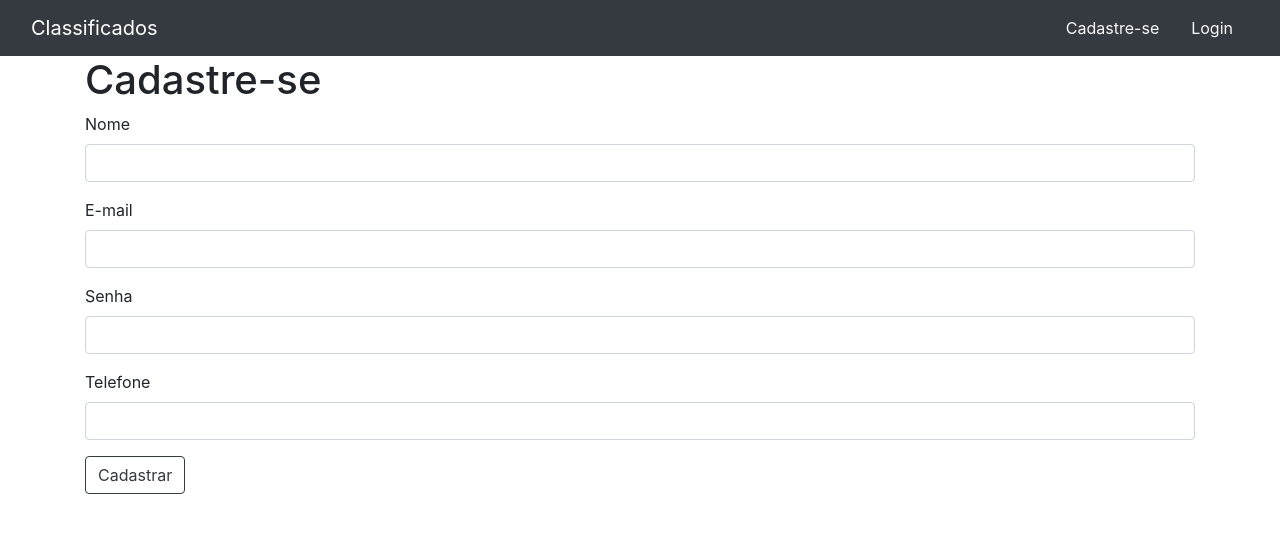
After one commit to jsn-ads/PROJETOS, a PHP site: page /cadastre-se.php in a window 1280 px wide. The commit adds this page. Shown: the top 533 px of the page. Run offline with PHP 8.4, Linux system fonts and the light colour scheme.

Commit message:
desenvolvendo parte de cadastro

```diff
--- /dev/null
+++ b/PHP/PHP42-Criando_Classificados/cadastre-se.php
@@ -0,0 +1,46 @@
+<?php require 'pages/header.php';?>
+    <div class="container">
+        <h1>Cadastre-se</h1>
+
+        <?php
+            require 'classes/usuarios.class.php';
+            $u = new Usuarios();
+
+            if(isset($_POST['nome']) && !empty($_POST['nome'])){
+                $nome = addslashes($_POST['nome']);
+                $email = addslashes($_POST['e-mail']);
+                $senha = $_POST['senha'];
+                $telefone = addslashes($_POST['telefone']);
+
+                if(!empty($nome) && !empty($email) && !empty($senha)){
+                    $u->cadastrar($nome, $email, $senha, $telefone);
+                }else{ ?>
+                    <div class="alert alert-warning">
+                        Preencha todos os campos
+                    </div>
+                <?php
+                }
+
+            }?>
+
+        <form action="" method="POST">
+            <div class="form-group">
+                <label for="nome">Nome</label>
+                <input id="nome" class="form-control" type="text" name="nome">
+            </div>
+            <div class="form-group">
+                <label for="e-mail">E-mail</label>
+                <input id="e-mail" class="form-control" type="e-mail" name="e-mail">
+            </div>
+            <div class="form-group">
+                <label for="senha">Senha</label>
+                <input id="senha" class="form-control" type="password" name="senha">
+            </div>
+            <div class="form-group">
+                <label for="telefone">Telefone</label>
+                <input id="telefone" class="form-control" type="text" name="telefone">
+            </div>
+            <input type="submit" value="Cadastrar" class="btn btn-outline-dark">
+        </form>
+    </div>
+<?php require 'pages/footer.php';?>
--- /dev/null
+++ b/PHP/PHP42-Criando_Classificados/classes/usuarios.class.php
@@ -0,0 +1,5 @@
+<?php
+    class Usuarios{
+
+    }
+?>
--- /dev/null
+++ b/PHP/PHP42-Criando_Classificados/config.php
@@ -0,0 +1,16 @@
+<?php
+    session_start();
+
+    try {
+
+        $banco = 'mysql:dbname=projetos_php42;host=127.0.0.1';
+        $user = "adm";
+        $pass = "229536";
+
+        $pdo = new PDO($banco,$user,$pass);
+
+    } catch (\Throwable $th) {
+        echo "ERROR: ".$th->getMessage();
+        exit;
+    }
+?>
--- a/PHP/PHP42-Criando_Classificados/pages/header.php
+++ b/PHP/PHP42-Criando_Classificados/pages/header.php
@@ -1,3 +1,5 @@
+<?php require 'config.php'; ?>
+
 <!DOCTYPE html>
 <html lang="en">
 <head>
@@ -15,8 +17,13 @@
             </div>
 
             <ul class="nav navbar-header navbar-right">
-                <li class=""><a class="nav-link text-light" href="">Cadastre-se</a></li>
-                <li class=""><a class="nav-link text-light" href="">Login</a></li>
+                <?php if(isset($_SESSION['cLogin']) && !empty($_SESSION['cLogin'])):?>
+                    <li class=""><a class="nav-link text-light" href="meus-anuncios.php">Meus Anúncios</a></li>
+                    <li class=""><a class="nav-link text-light" href="sair.php">Sair</a></li>
+                <?php else: ?>
+                    <li class=""><a class="nav-link text-light" href="cadastre-se.php">Cadastre-se</a></li>
+                    <li class=""><a class="nav-link text-light" href="login.php">Login</a></li>
+                <?php endif; ?>
             </ul>
 
         </div>
```
